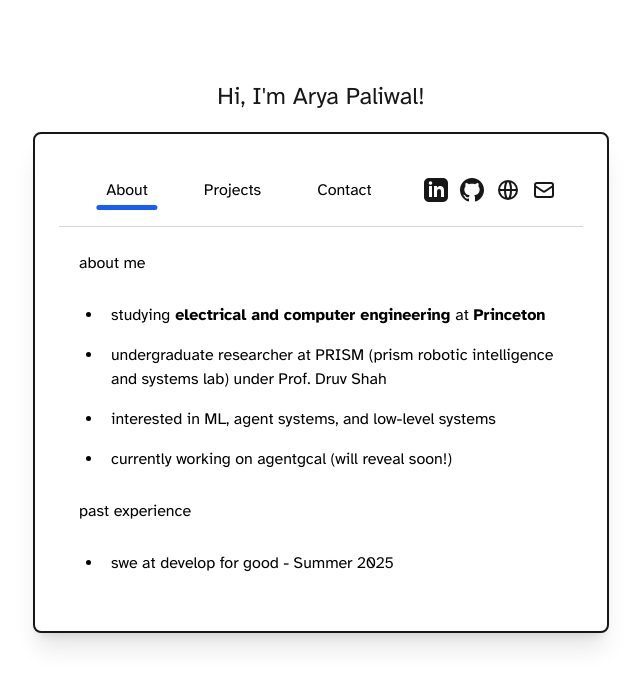
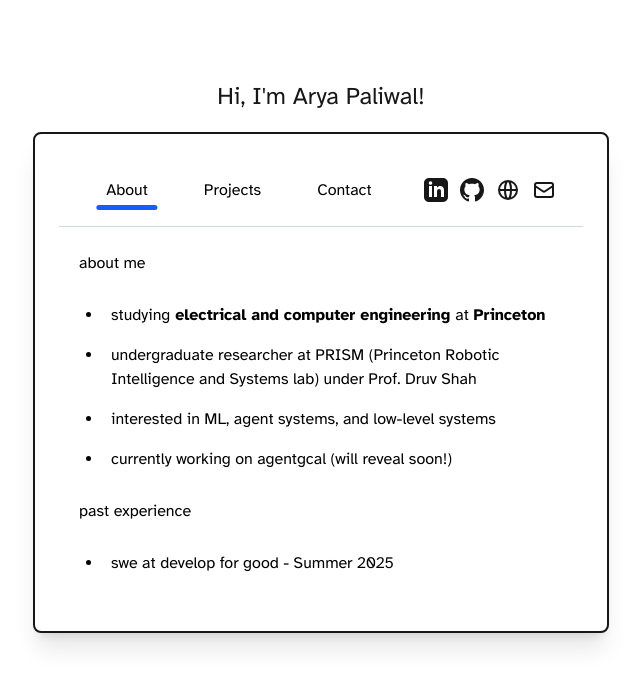
Before and after one commit to AryahP/Arya-Paliwal-Website, a Next.js app: page / in a window 1280 px wide. Shown: the top 686 px of the page, without its empty margins (319-959 px from the left). Built offline with nearby package versions, Linux system fonts and the light colour scheme.

Commit message:
Correct capitalization in PRISM lab description

```diff
--- a/app/page.tsx
+++ b/app/page.tsx
@@ -87,7 +87,7 @@ export default function Home() {
                     at <span className="font-bold"> Princeton </span>
                     </li>
                      <li className="hover:bg-gray-100 p-2 rounded transition-colors cursor-pointer">
-                     undergraduate researcher at PRISM (prism robotic intelligence and systems lab) under Prof. Druv Shah
+                     undergraduate researcher at PRISM (Princeton Robotic Intelligence and Systems lab) under Prof. Druv Shah
                     </li>
                     <li className="hover:bg-gray-100 p-2 rounded transition-colors cursor-pointer">
                      interested in ML, agent systems, and low-level systems
```
